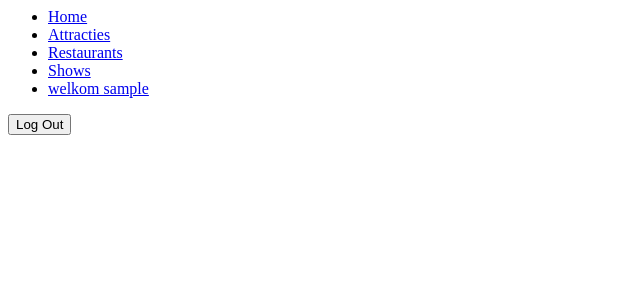
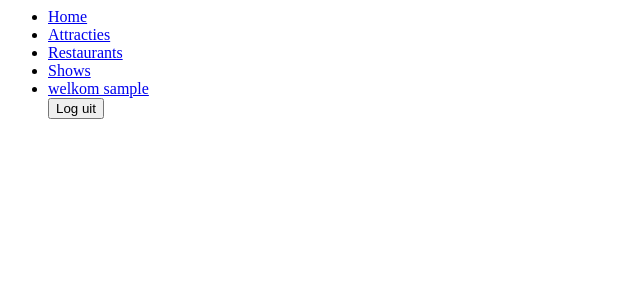
Before and after one commit to svdp92/vopro, a PHP site: page /index.php in a window 1280 px wide. Shown: the top 300 px of the page, without its empty margins (0-640 px from the left). Run offline with PHP 8.4, Linux system fonts and the light colour scheme; the visitor is signed in with stand-in values (Sample User, id 1).

Commit message:
Logout_attached_to_session

```diff
--- a/php/includes/header.php
+++ b/php/includes/header.php
@@ -17,6 +17,10 @@ if(isset($_POST['logout'])) {
             <?php
             if (isset($_SESSION['user_name'])){
                 echo "<li>"."<a href='../php/profile.php'>"."welkom ".$_SESSION['user_name']."</a>"."</li>";
+                echo "<form method=\"post\" action=\"../php/index.php\">".
+                    "<button type=\"submit\" name=\"logout\" value=\"logout\">".
+                    "Log uit".
+                    "</button>";
             }else{
                 echo "<li>"."<a href='../php/login.php'>"."login"."</a>"."</li>";
                 echo "<li>"."<a href='../php/register-form.php'>"."Registreren"."</a>"."</li>";
@@ -24,7 +28,4 @@ if(isset($_POST['logout'])) {
             ?>
 
 </ul>
-<form method="post" action="../php/index.php">
-    <button type="submit" name="logout" value="logout">Log Out</button>
-</form>
 </nav>
```
